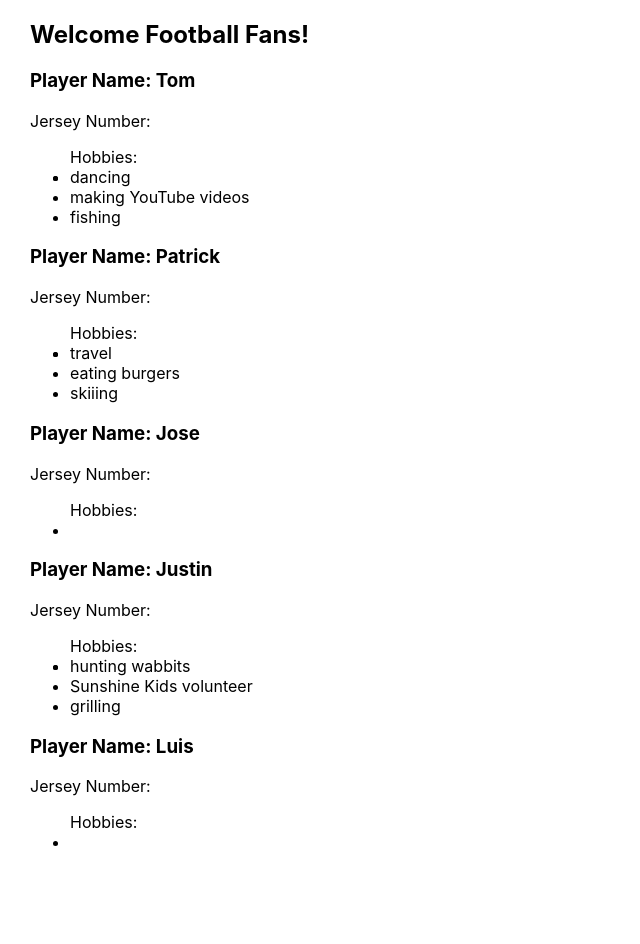
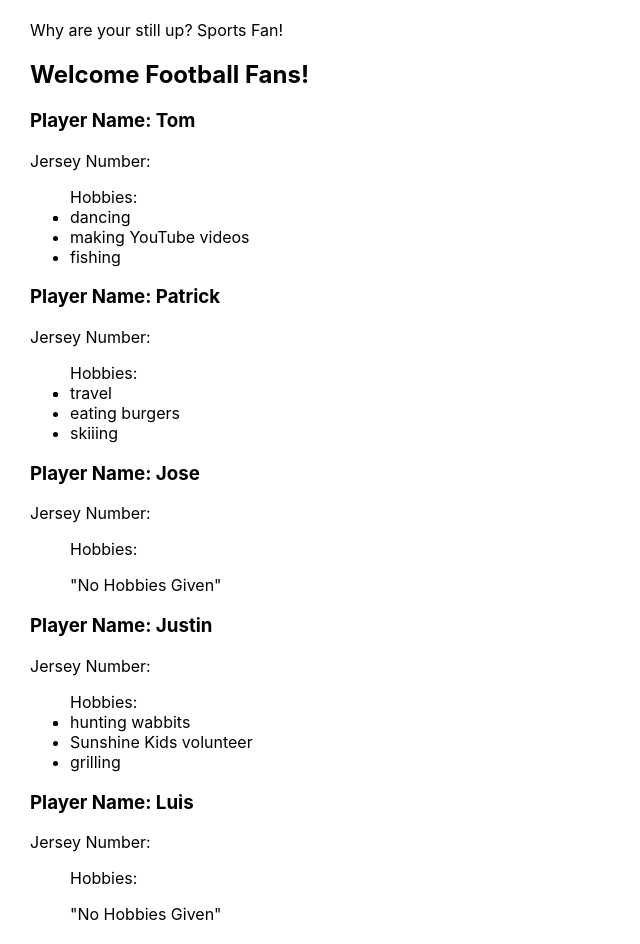
Before and after one commit to Jdoyle5254/football-fanpage, a React (Create React App) app: page / in a window 1280 px wide. Shown: the whole page, without its empty margins (0-640 px from the left). Before the commit the page ends 872 px from the top, so only its background shows below. Built offline with nearby package versions, Linux system fonts and the light colour scheme.

Commit message:
added player hobbies to disply

```diff
--- a/src/components/Player.js
+++ b/src/components/Player.js
@@ -1,18 +1,24 @@
 function Player (props) {
+     const playerConditional = props.hobbies.length <= 0 ? <p>"No Hobbies Given"</p>
+     :  <li>{props.hobbies.map(hobby => {return (<li>{hobby}</li>)  })}</li>
+
+
      console.log("player props", props)
      return (
      <div>
      <h3>Player Name: {props.firstName}</h3>
      <p>Jersey Number: {props.jerseyNumber} </p>
       <ul> Hobbies:
-          <li>{props.hobbies.map(hobby => {return (<li>{hobby}</li>)})}</li>
+          {playerConditional}
        </ul>
      </div>
 
 
      )
 
-
+     // if no hobby
+// return { if no hobby yad
+// else return Hobby}
 
 }
 
--- a/src/components/Welcome.js
+++ b/src/components/Welcome.js
@@ -1,5 +1,20 @@
 function Welcome () {
-    return <h2> Welcome Football Fans! </h2>
+    const currentHour = new Date().getHours()
+    const message = currentHour < 5 ? "Why are your still up?"
+                    : currentHour < 12 ? "Good Morning"
+                    : currentHour < 18 ? "Good Afternoon"
+                    : "Good Evening"
+
+
+
+
+
+    return (
+        <>
+        <p>{message} Sports Fan! </p>
+        <h2> Welcome Football Fans! </h2>
+        </>
+    )
 }
 
 export default Welcome;
```
